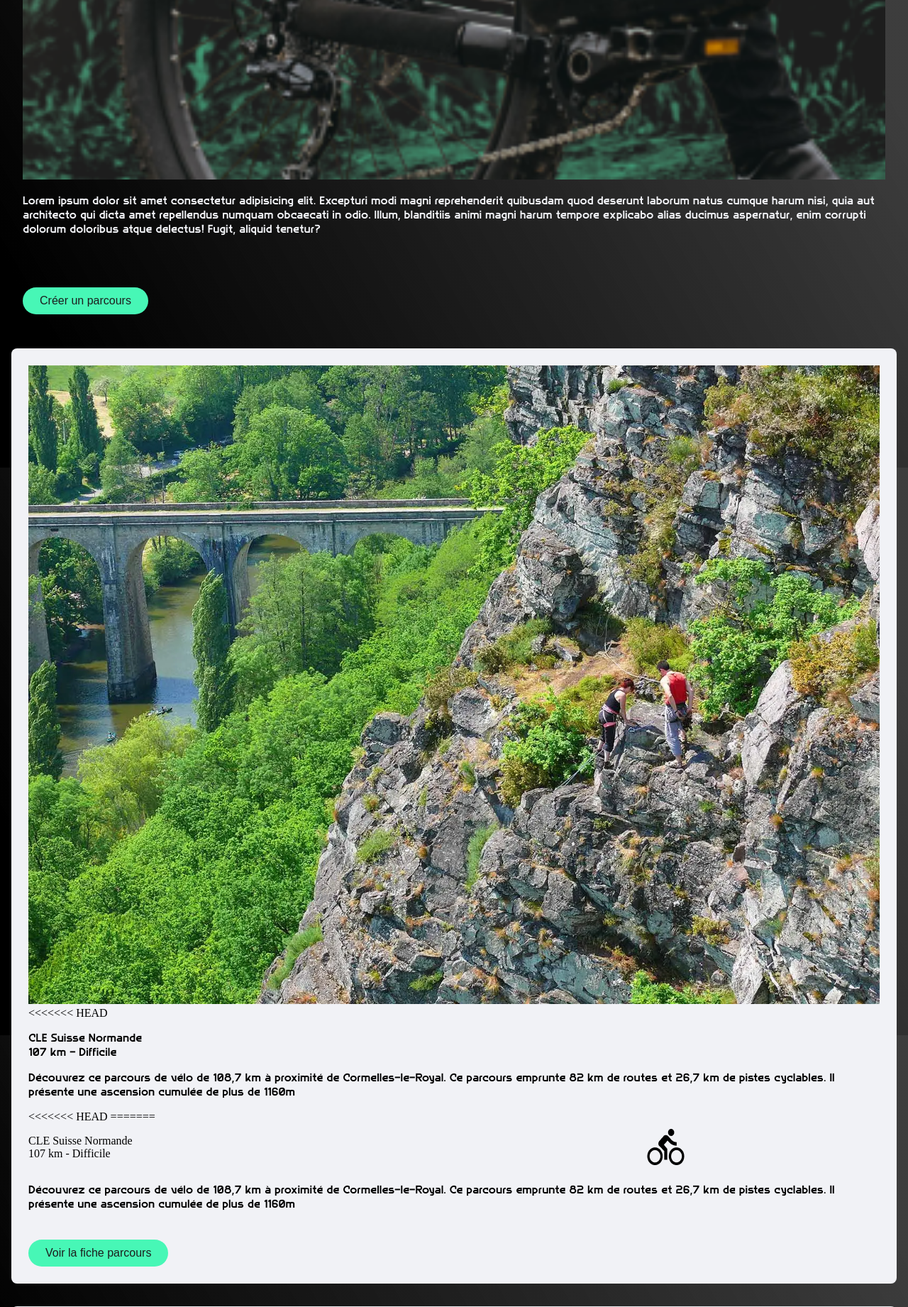
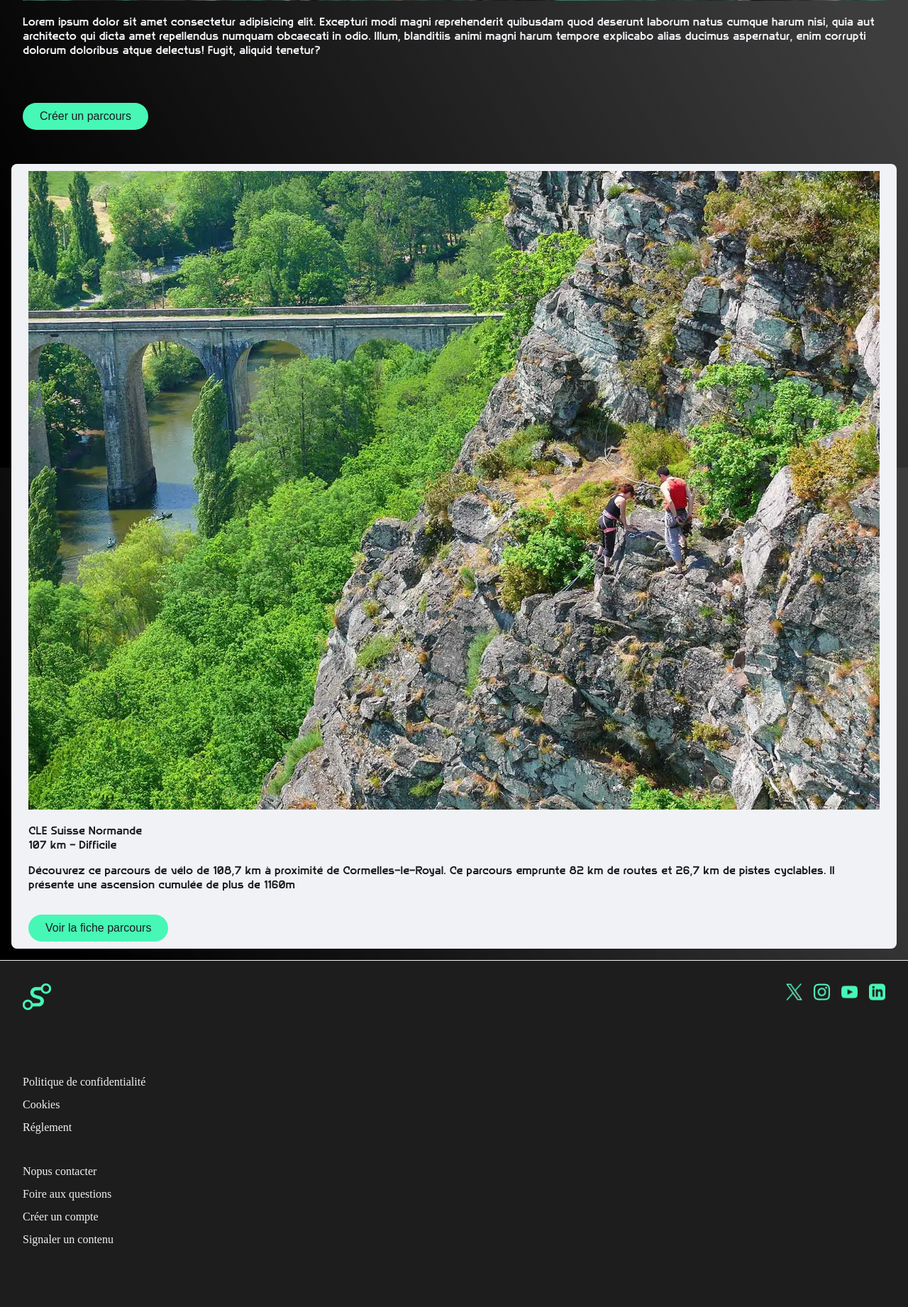
Before and after one commit to doko972/Tray-map, a PHP site: page / in a window 1280 px wide. Shown: the part 1741-3583 px from the top of the page at 71% size. After the commit the page ends 3497 px from the top, so only its background shows below. Run offline with PHP 8.4, Linux system fonts and the light colour scheme.

Commit message:
correct value

```diff
--- a/app/css/styles.css
+++ b/app/css/styles.css
@@ -222,41 +222,21 @@ body {
   color: var(--black);
   font-size: 1rem;
   padding: 10px 24px 10px 24px;
-  margin-top: 1.5rem;
+  margin-top: 1rem;
 }
-.trail-card {
-  padding: 1.5rem;
+.trail-card{
+  padding: 10px 24px 10px 24px;
   background-color: var(--white);
-  margin: 1rem 1rem 2rem 1rem;
+  margin: 1rem;
   border-radius: 0.5rem;
 }
 .trail-card-img {
   width: 100%;
-<<<<<<< HEAD
 }
 .trail-card-txt{
-=======
-}
-.trail-card-txt {
->>>>>>> e0954c719ffa1a4cac43e48cfe10bf8c9e29926d
   color: var(--black);
   font-family: "Broaek - Thin";
 }
-<<<<<<< HEAD
-.trail-card-ttl{
-  color: var(--black);
-  font-family: "Broaek - Thin";
-  font-size: 1.5rem;
-}
-.trail-info{
-  display: grid;
-  grid-template-columns: 70% 30%;
-  justify-content: space-between;
-  align-items: center;
-  gap: 2rem;
-
-}
-=======
 
 /*RANGE*/
 .range-container{
@@ -281,5 +261,3 @@ body {
   background-color: var(--grey);
   border-color: none;
 }
-
->>>>>>> c8e0809a328a9677b5c654905c3e6b6ca3eb366d
--- a/app/index.php
+++ b/app/index.php
@@ -42,9 +42,6 @@ include 'includes/_database.php';
         </nav>
     </header>
     <main>
-<<<<<<< HEAD
-        <h1 class="main-ttl">trailshare - <br> la communauté des amateurs de randonnées et de cyclotourisme</h1>
-=======
         <section>
             <h1 class="main-ttl">trailshare - <br> la communauté des amateurs de randonnées et de cyclotourisme</h1>
         </section>
@@ -85,7 +82,6 @@ include 'includes/_database.php';
             </form>
         </section>
         <!--End of Create select route-->
->>>>>>> c8e0809a328a9677b5c654905c3e6b6ca3eb366d
         <section class="trail-create">
             <h2 class="trail-create-ttl">Créez votre parcours</h2>
             <img class="trail-create-img" src="./img//Rectangle 61.png" alt="cycliste">
@@ -96,52 +92,11 @@ include 'includes/_database.php';
             <button class="trail-create-btn btn">Créer un parcours</button>
         </section>
         <section class="trail-card">
-
             <img class="trail-card-img" src="./img//route_4-1.webp" alt="clecy">
-<<<<<<< HEAD
             <p class="trail-card-txt">CLE Suisse Normande<br> 107 km - Difficile</p>
             <p class="trail-card-txt">Découvrez ce parcours de vélo de 108,7 km à proximité de Cormelles-le-Royal. Ce
                 parcours emprunte 82 km de routes et 26,7 km de pistes cyclables. Il présente une ascension cumulée de
                 plus de 1160m</p>
-<<<<<<< HEAD
-=======
-            <div class="trail-info">
-                <p class="trail-card-ttl">CLE Suisse Normande<br> 107 km - Difficile</p>
-                <img src="./img//Vector.png" alt="">
-            </div>
-            <p class="trail-card-txt">Découvrez ce parcours de vélo de 108,7 km à proximité de Cormelles-le-Royal. Ce parcours emprunte 82 km de routes et 26,7 km de pistes cyclables. Il présente une ascension cumulée de plus de 1160m</p>
-
-            <button class="btn">Voir la fiche parcours</button>
-        </section>
-        <section class="trail-card">
-            <img class="trail-card-img" src="./img//route_1-1.webp" alt="clecy">
-            <div class="trail-info">
-                <p class="trail-card-ttl">Vallée de L'Aise au départ de Ifs<br> 50 km - Moyen</p>
-                <img src="./img//Vector.png" alt="">
-            </div>
-            <p class="trail-card-txt">Découvrez ce parcours de vélo de 50,2 km à proximité de Ifs. Il présente une ascension cumulée de plus de 410m.</p>
-            <button class="btn">Voir la fiche parcours</button>
-        </section>
-        <section class="trail-card">
-            <img class="trail-card-img" src="./img//route_4-1.webp" alt="clecy">
-            <div class="trail-info">
-                <p class="trail-card-ttl">Louvigny / Le Rocreuil<br> 11 km - Facile</p>
-                <img src="./img//Walking.png" alt="">
-            </div>
-            <p class="trail-card-txt">Découvrez ce parcours de marche nordique de 11 km à proximité de Louvigny. Ce parcours emprunte 5 km de chemins et 2,2 km de pistes forestières.</p>
-            <button class="btn">Voir la fiche parcours</button>
-        </section>
-
-        <section class="trail-card">
-            <img class="trail-card-img" src="./img//route_4-1.webp" alt="clecy">
-            <div class="trail-info">
-                <p class="trail-card-ttl">Abbaye d'Ardennes au jardin public de Caen<br> 12.5 km - Moyen</p>
-                <img src="./img//Walking.png" alt="">
-            </div>
-            <p class="trail-card-txt">Découvrez ce parcours de marche de 12,5 km à proximité de Saint-Germain-la-Blanche-Herbe. Ce parcours emprunte 9,2 km de routes et 1,3 km de pistes cyclables. Prévoyez environ 3 heures et 20 minutes pour réaliser ce parcours.</p>
->>>>>>> e0954c719ffa1a4cac43e48cfe10bf8c9e29926d
-=======
->>>>>>> c8e0809a328a9677b5c654905c3e6b6ca3eb366d
             <button class="btn">Voir la fiche parcours</button>
         </section>
     </main>
```
